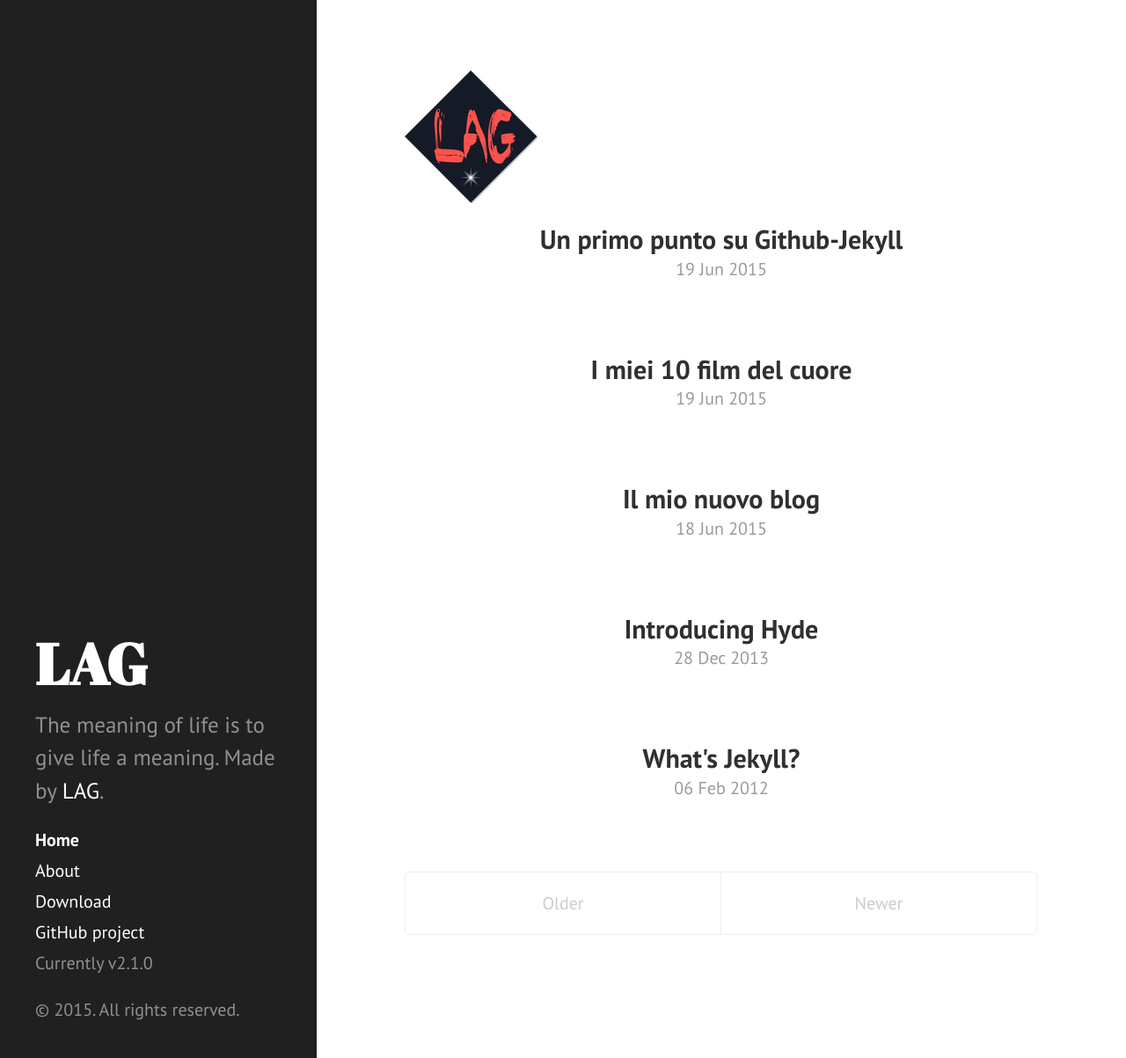
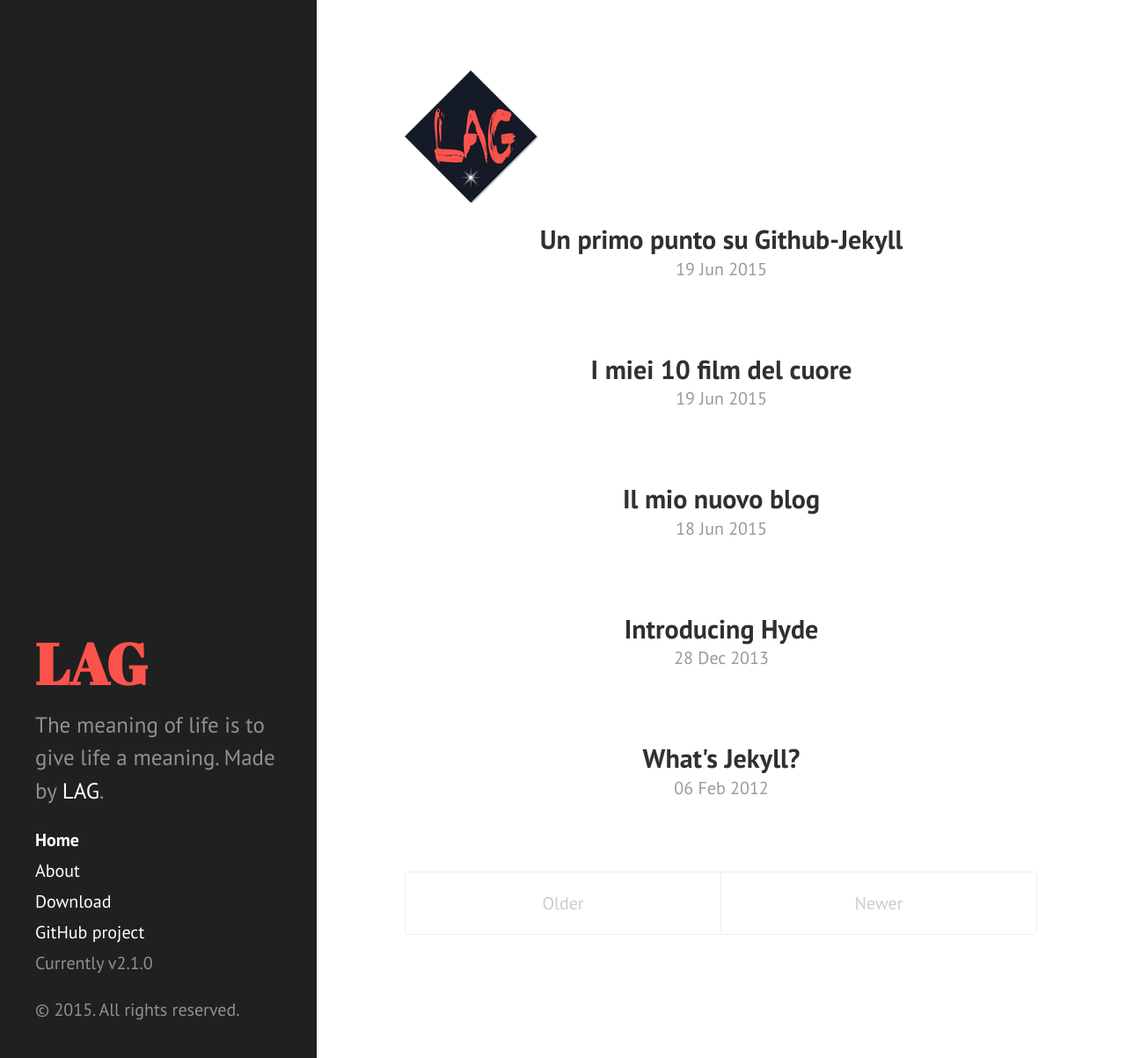
Before and after one commit to LAG12/LAG12.github.io, a Jekyll site: the page built from index.html, in a window 1280 px wide and 1203 px high. Shown: the whole window at 88% size. Built offline with Jekyll 4.4.1, drawn with Linux system fonts in a browser that asks for light colours; Markdown is read by kramdown in place of the engine named in the settings; the list of posts is cut into pages by our own code.

Commit message:
Update hyde.css

```diff
--- a/public/css/hyde.css
+++ b/public/css/hyde.css
@@ -74,7 +74,7 @@ html {
 .sidebar a {
   color: #fff;
 }
-.title a {
+.sidebar h1 a {
   color: #FB534C;
 }
 
```
